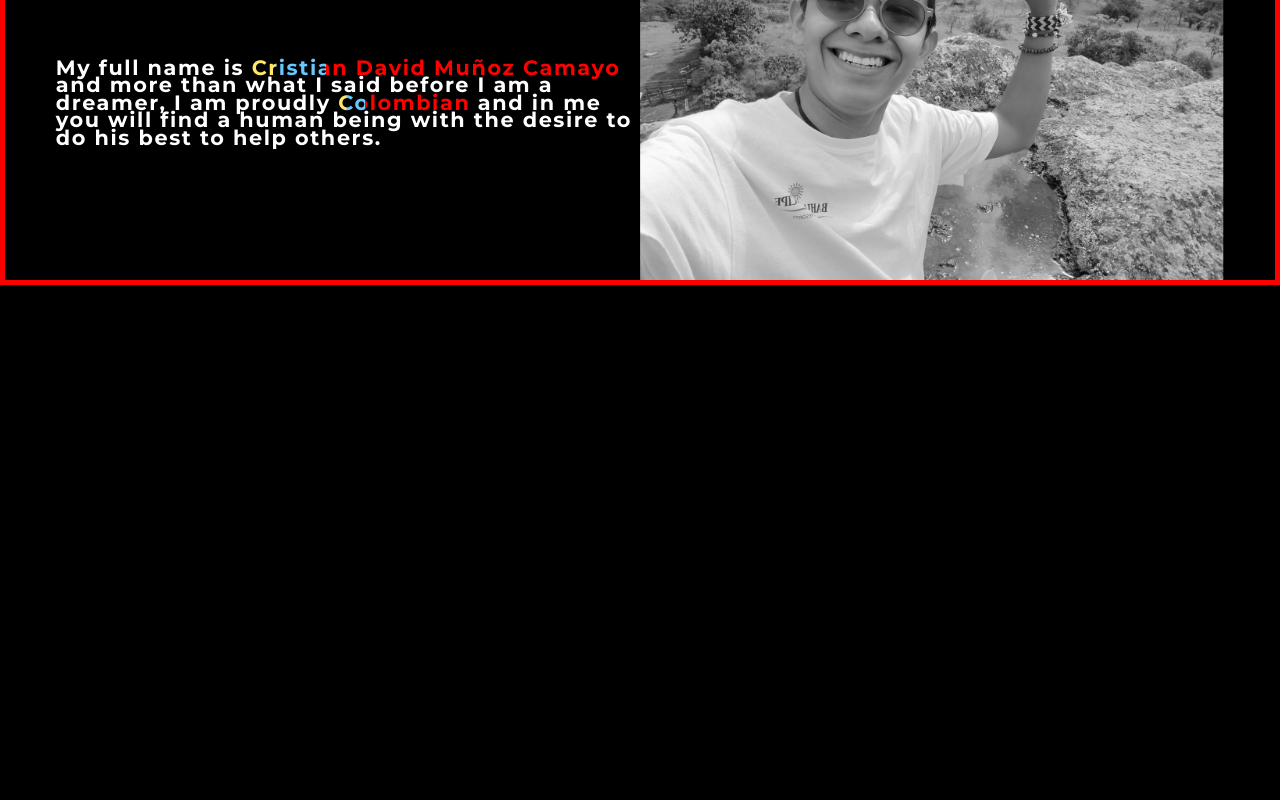
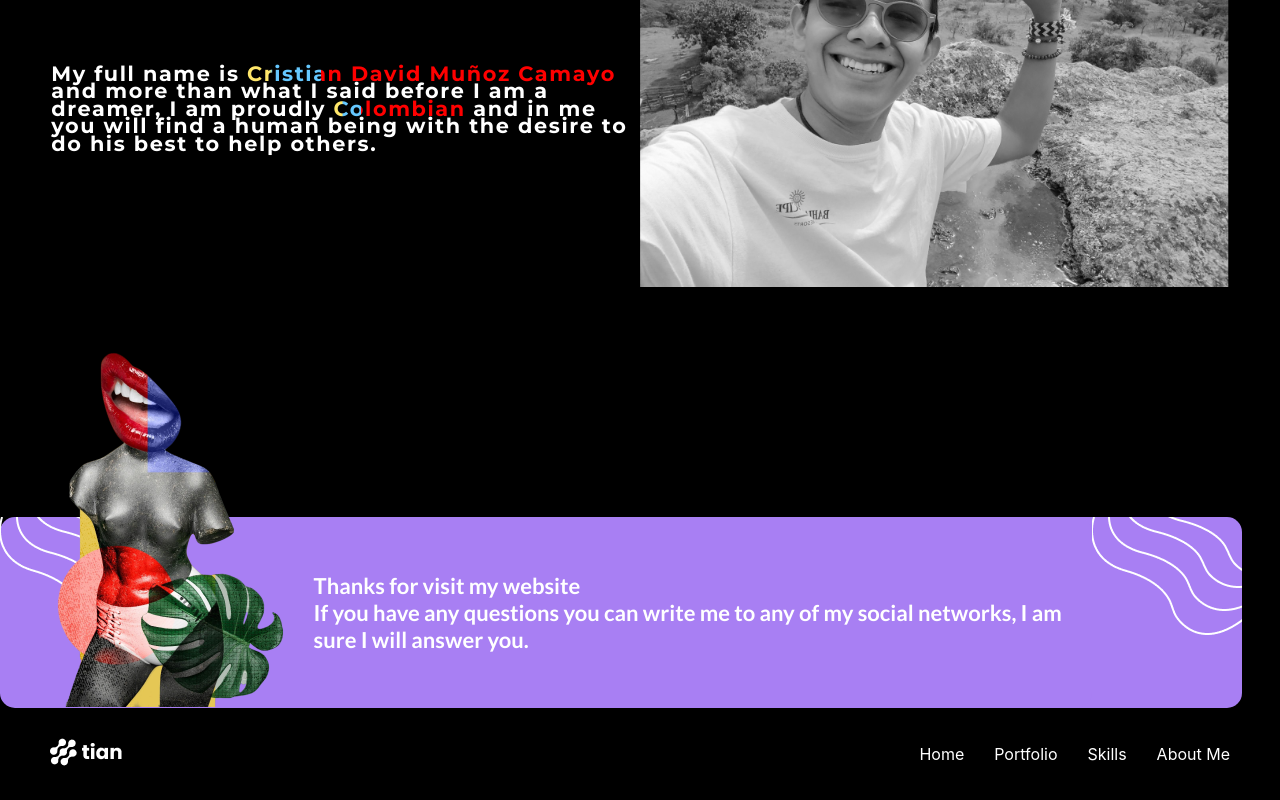
Before and after one commit to lukanogaj/product-designer, a React (Create React App) app: page / in a window 1280 px wide. Shown: the part 5807-6607 px from the top of the page. Before the commit the page ends 6092 px from the top, so only its background shows below. Built offline with nearby package versions, Linux system fonts and the light colour scheme.

Commit message:
final-responsive

```diff
--- a/src/App.js
+++ b/src/App.js
@@ -19,8 +19,8 @@ function App() {
 			<Skills />
 			<Feedback />
 			<AboutMe />
-			{/* <Frame /> */}
-			{/* <Footer /> */}
+			<Frame />
+			<Footer />
 		</Layout>
 	);
 }
--- a/src/components/AboutMe/index.module.scss
+++ b/src/components/AboutMe/index.module.scss
@@ -18,19 +18,33 @@
 		justify-content: space-between;
 		width: 92%;
 		align-items: center;
+    @media screen and (max-width: 768px) {
+      width: 100%;
+    }
 		.aboutMeDetails {
 			display: flex;
 			align-items: center;
 			justify-content: space-between;
 			width: 100%;
-			margin: 0;
+			// margin: 0;
+      @media screen and (max-width: 768px) {
+        flex-direction: column;
+        width: 100%;
+      }
 			.aboutMeParagraph {
 				width: 50%;
 				margin-top: 76px;
+        @media screen and (max-width: 768px) {
+          width: 100%;
+          padding: 32px;
+        }
 			}
 			.aboutMeImage {
 				width: 50%;
-				margin: 0;
+				// margin: 0;
+        @media screen and (max-width: 768px) {
+          width: 100%;
+        }
 				& > img {
           display: block;
 					width: 100%;
@@ -45,9 +59,16 @@
 		justify-content: space-between;
 		align-items: center;
 		width: 100%;
+    @media screen and (max-width: 768px) {
+      flex-direction: column;
+      width: 100%;
+    }
 
 		.aboutMeImage {
 			width: 50%;
+      @media screen and (max-width: 768px) {
+        width: 100%;
+      }
 			& > img {
         width: 100%;
         display: block;
@@ -58,6 +79,9 @@
 		.aboutMeParagraph {
 			width: 50%;
 			padding-left: 72px;
+      @media screen and (max-width: 768px) {
+        width: 100%;
+      }
 		}
 	}
 }
--- a/src/components/AboutMeHeader/index.module.scss
+++ b/src/components/AboutMeHeader/index.module.scss
@@ -42,6 +42,9 @@
 			width: 50%;
 			padding-left: 100px;
 		}
+    @media screen and (max-width: 768px) {
+			display: none;
+		}
 		& > img {
 			display: block;
 			width: 100%;
--- a/src/components/Footer/index.module.scss
+++ b/src/components/Footer/index.module.scss
@@ -11,29 +11,43 @@
 		width: 100%;
 		align-items: center;
 		padding: 30px 0px 30px 0px;
+		@media screen and (max-width: 768px) {
+			flex-direction: column;
+		}
 		.logoMain {
-			width: 50%;
-			height: 27px;
+			width: 100%;
+			@media screen and (max-width: 768px) {
+				text-align: center;
+			}
 			& > {
 				width: 100%;
-				height: 100%;
+				height: 150%;
 			}
 		}
 
 		.menu {
-			width: 50%;
+			width: 70%;
+      text-wrap: wrap;
 			color: #ffffff;
+      // padding: ;
+			@media screen and (max-width: 768px) {
+				// display: none;
+				font-size: 2rem;
+				padding: 30px 0px 20px 0px;
+			}
 			& ul {
+        width: 100%;
 				list-style: none;
 				display: flex;
 				justify-content: flex-end;
 				gap: 30px;
 				font-size: 1rem;
-			}
-
-			@media screen and (max-width: 768px) {
-				display: none;
-				font-size: 1rem;
+        text-wrap: wrap;
+				@media screen and (max-width: 768px) {
+					// display: none;
+					width: 100%;
+					font-size: 1.375rem;
+				}
 			}
 		}
 	}
--- a/src/components/Frame/index.jsx
+++ b/src/components/Frame/index.jsx
@@ -6,7 +6,7 @@ const Frame = () => {
 	return (
 		<div className={styles.frameContainer}>
 			<div className={styles.container}>
-				<div className={styles.frameWaves}>
+				<div className={styles.frameWavesFirst}>
 					<img
 						src={frameFooter}
 						alt=""
--- a/src/components/Frame/index.module.scss
+++ b/src/components/Frame/index.module.scss
@@ -25,9 +25,24 @@
 			position: relative;
 			background-color: #a87ff3;
 			padding: 55px 0px 55px 0px;
+      .frameWavesFirst {
+				width: 9%;
+        transform: rotate(90deg);
+        background-color: red;
+				& > img {
+          background-color: red;
+          transform: rotate(90deg);
+					display: block;
+					width: 100%;
+				}
+			}
+
 			.frameWaves {
 				width: 9%;
+        transform: rotate(90deg);
+        background-color: red;
 				& > img {
+          transform: rotate(90deg);
 					display: block;
 					width: 100%;
 				}
--- a/src/components/HighLightParagraph/index.module.scss
+++ b/src/components/HighLightParagraph/index.module.scss
@@ -28,6 +28,12 @@
 	.paragraphDefault {
 		width: 100%;
 		line-height: 0.01rem;
+    @media screen and (max-width: 768px) {
+      width: 100%;
+      font-size: 2rem;
+      line-height: 2rem;
+
+    }
 		& > p {
 			line-height: 1px;
 			display: block;
@@ -88,6 +94,11 @@
 			letter-spacing: 0.1rem;
 			line-height: 1rem;
 		}
+    @media screen and (max-width: 768px) {
+      width: 100%;
+      font-size: 2rem;
+      line-height: 2rem;
+    }
 		& > p {
 			display: inline;
 			width: 100%;
@@ -97,10 +108,7 @@
 				font-size: 2.25rem;
 			}
 		}
-		// @media screen and (width: 1600px) {
-		// 	font-size: 1rem;
-		// 	background-color: blue;
-		// }
+
 		background: linear-gradient(
 			89.9deg,
 			#ffe76a 6.02%,
--- a/src/components/Layout/index.module.scss
+++ b/src/components/Layout/index.module.scss
@@ -10,6 +10,4 @@
 	width: 100%;
 	max-width: 1728px;
 	min-height: 100vh;
-  border: solid 5px red;
-	// background-color: lightgray;
 }
--- a/src/components/Skills/index.module.scss
+++ b/src/components/Skills/index.module.scss
@@ -73,7 +73,6 @@
         align-content: center;
         text-align: center;
 				// padding-left: 20px;
-        background-color: red;
 			}
 			.skillEllipse {
 				display: flex;
```
